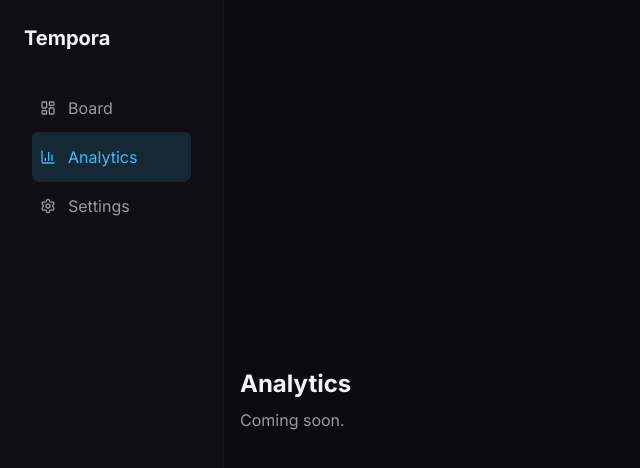
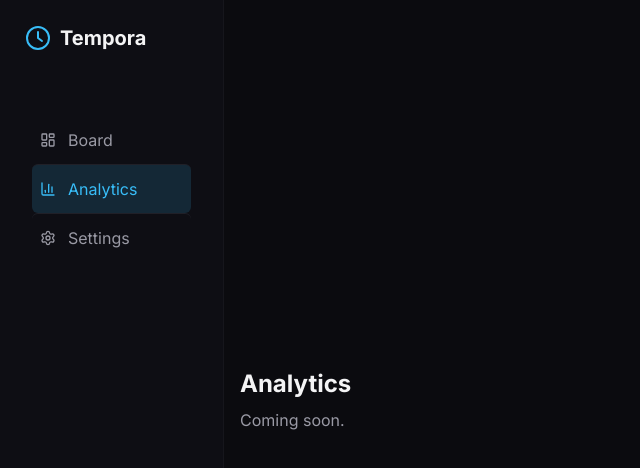
Before and after one commit to ezginy/tempora, a React (Vite) app in the folder frontend/: page /analytics in a window 1280 px wide. Shown: the top 468 px of the page, without its empty margins (0-640 px from the left). Built offline with nearby package versions, Linux system fonts and the light colour scheme; no server answers.

Commit message:
feat(frontend): add Tempora icon and use it in sidebar and favicon
- Add TemporaIcon component (gradient clock icon)
- Use it next to the Tempora title in Sidebar
- Update favicon.svg with the same icon

```diff
--- a/frontend/src/components/Sidebar.tsx
+++ b/frontend/src/components/Sidebar.tsx
@@ -1,6 +1,7 @@
 import { useState } from "react";
 import { NavLink } from "react-router-dom";
 import { LayoutDashboard, BarChart3, Settings, Menu, X } from "lucide-react";
+import TemporaIcon from "./TemporaIcon";
 
 function Sidebar() {
   const [isSidebarOpen, setIsSidebarOpen] = useState(false);
@@ -33,7 +34,10 @@ function Sidebar() {
         }`}
       >
         <div className="flex justify-between items-center mb-8">
-          <h1 className="text-xl font-bold text-text-primary">Tempora</h1>
+          <div className="flex items-center gap-2 mb-8">
+            <TemporaIcon />
+            <h1 className="text-xl font-bold text-text-primary">Tempora</h1>
+          </div>
           <button
             onClick={() => setIsSidebarOpen(false)}
             className="md:hidden text-text-muted"
--- /dev/null
+++ b/frontend/src/components/TemporaIcon.tsx
@@ -0,0 +1,35 @@
+// Icon for Tempora
+function TemporaIcon() {
+  return (
+    <svg
+      width="28"
+      height="28"
+      viewBox="0 0 28 28"
+      fill="none"
+      xmlns="http://www.w3.org/2000/svg"
+    >
+      <circle
+        cx="14"
+        cy="14"
+        r="11"
+        stroke="url(#tempora-gradient)"
+        strokeWidth="2"
+      />
+      <path
+        d="M14 8v6l4 3"
+        stroke="url(#tempora-gradient)"
+        strokeWidth="2"
+        strokeLinecap="round"
+        strokeLinejoin="round"
+      />
+      <defs>
+        <linearGradient id="tempora-gradient" x1="3" y1="3" x2="25" y2="25">
+          <stop stopColor="var(--color-accent)" />
+          <stop offset="1" stopColor="var(--color-priority-low)" />
+        </linearGradient>
+      </defs>
+    </svg>
+  );
+}
+
+export default TemporaIcon;
```
Also changed, not shown: frontend/public/favicon.svg (added).
